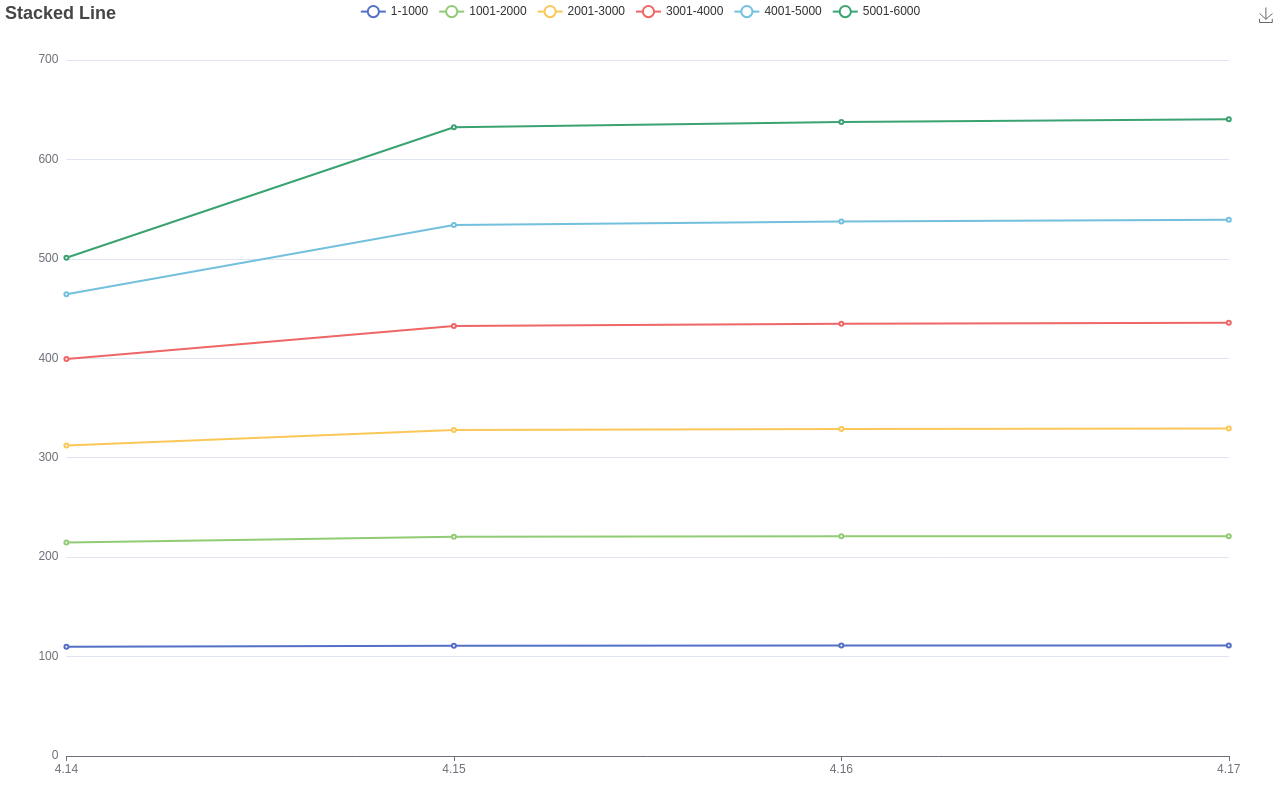
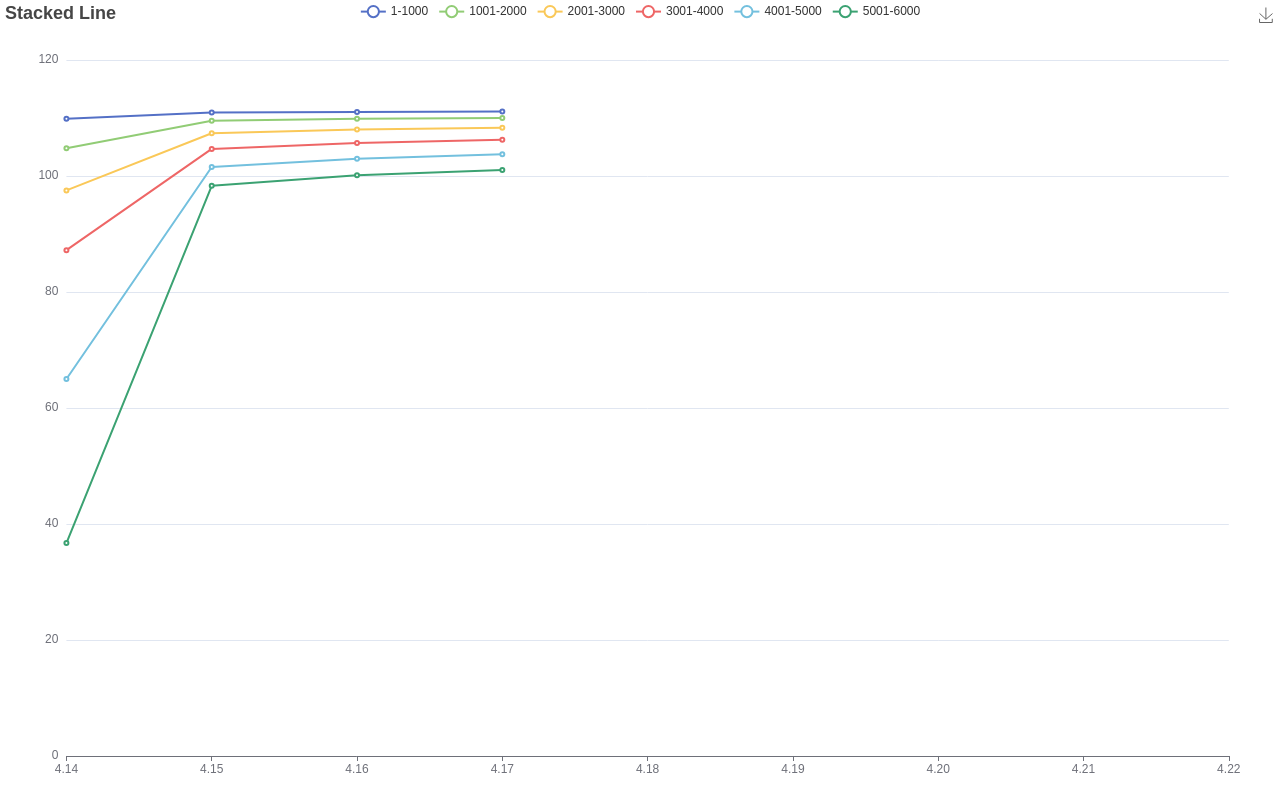
Before and after one commit to techyang/techyang.github.io, a plain HTML site: page bjjflh/2023.html in a window 1280 px wide. Drawn offline with nearby package versions, Linux system fonts and the light colour scheme.

```diff
--- a/bjjflh2023.html
+++ b/bjjflh/2023.html
@@ -63,7 +63,7 @@
   xAxis: {
     type: 'category',
     boundaryGap: false,
-    data: ['4.14', '4.15', '4.16', '4.17', ]
+    data: ['4.14', '4.15', '4.16', '4.17', '4.18', '4.19', '4.20', '4.21', '4.22' ]
   },
   yAxis: {
     type: 'value'
@@ -72,38 +72,38 @@
     {
       name: '1-1000',
       type: 'line',
-      stack: 'Total',
-      data: [109.88, 110.96, 111.05, 111.13, ]
+
+      data: [109.88, 110.96, 111.05, 111.13 ]
     },
     {
       name: '1001-2000',
       type: 'line',
-      stack: 'Total',
-      data: [104.79, 109.54, 109.88, 110, ]
+
+      data: [104.79, 109.54, 109.88, 110 ]
     },
     {
       name: '2001-3000',
       type: 'line',
-      stack: 'Total',
-      data: [97.51, 107.38, 108, 108.3, ]
+
+      data: [97.51, 107.38, 108, 108.3 ]
     },
     {
       name: '3001-4000',
       type: 'line',
-      stack: 'Total',
-      data: [87.21, 104.67, 105.71, 106.25,]
+
+      data: [87.21, 104.67, 105.71, 106.25]
     },
     {
       name: '4001-5000',
       type: 'line',
-      stack: 'Total',
-      data: [65, 101.55, 102.96, 103.75, ]
+
+      data: [65, 101.55, 102.96, 103.75 ]
     },
 	 {
       name: '5001-6000',
       type: 'line',
-      stack: 'Total',
-      data: [36.71, 98.3, 100.13, 101.04, ]
+
+      data: [36.71, 98.3, 100.13, 101.04 ]
     }
   ]
 };
```
